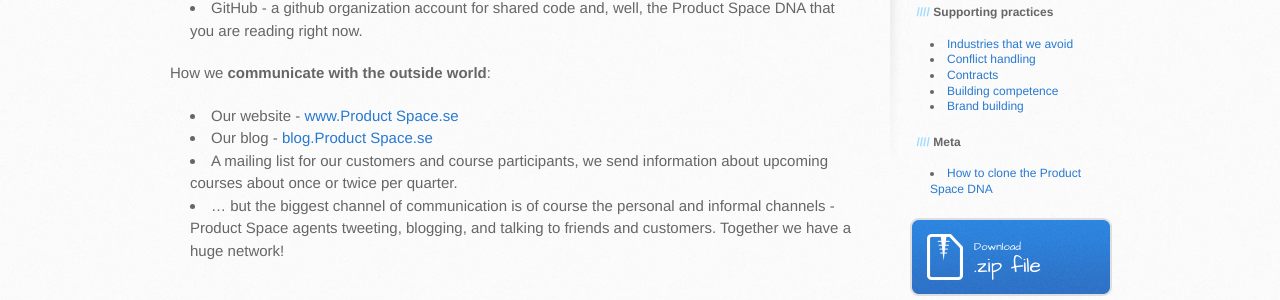
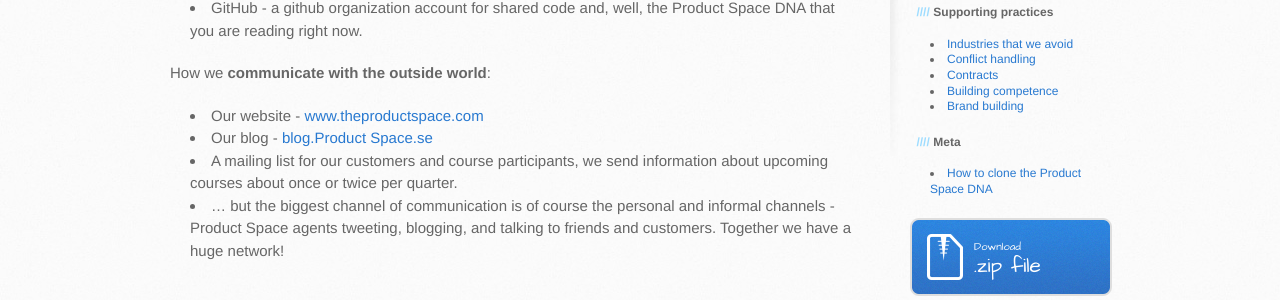
Before and after one commit to crispab/crisp-dna, a Jekyll site: the page built from _docs/communication-meetings-tools.md, in a window 1280 px wide. Shown: the part 686-986 px from the top of the page. Built offline with Jekyll 4.4.1, drawn with Linux system fonts in a browser that asks for light colours.

Commit message:
More content changes to  communication .md

```diff
--- a/_docs/communication-meetings-tools.md
+++ b/_docs/communication-meetings-tools.md
@@ -23,7 +23,7 @@
 
 How we **communicate with the outside world**:
 
--   Our website - [www.Product Space.se](http://www.Product Space.se)
--   Our blog - [blog.Product Space.se](http://blog.Product Space.se)
+-   Our website - [www.theproductspace.com](http://www.theproductspace.com)
+-   Our blog - [blog.Product Space.se](http://www.theproductspace.com/blog/)
 -   A mailing list for our customers and course participants, we send information about upcoming courses about once or twice per quarter.
 -   ... but the biggest channel of communication is of course the personal and informal channels - Product Space agents tweeting, blogging, and talking to friends and customers. Together we have a huge network!
```
